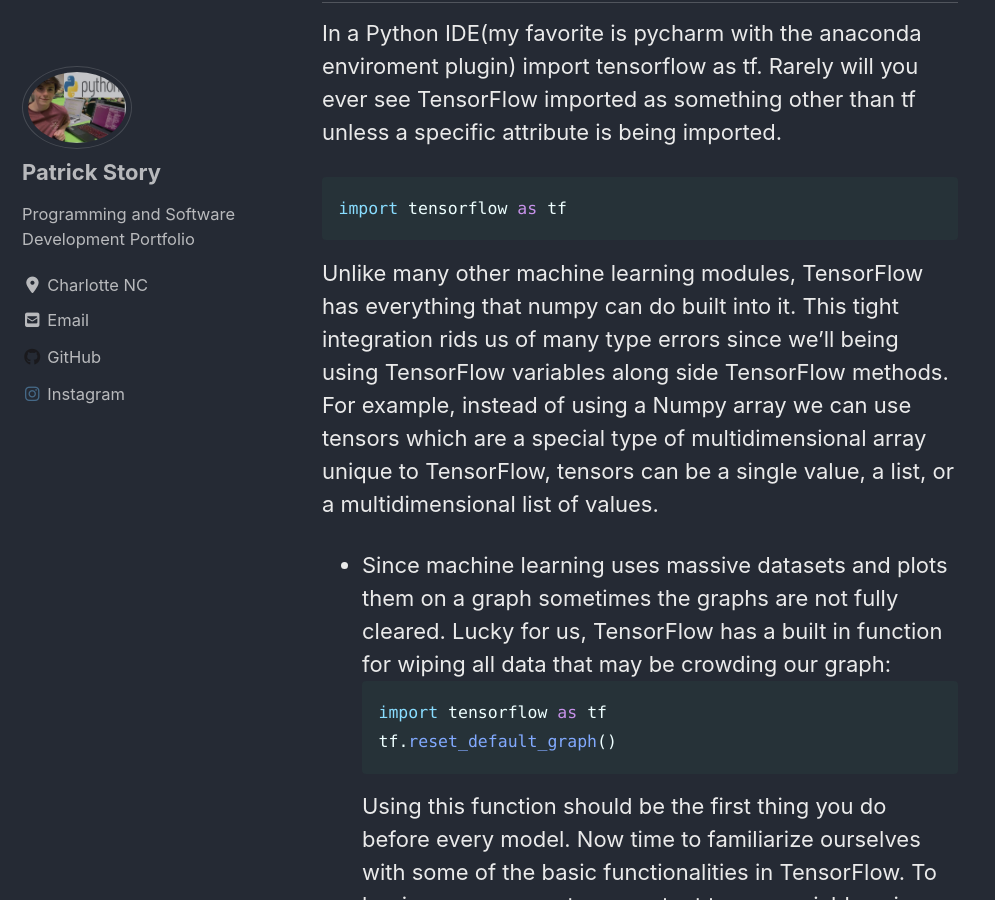
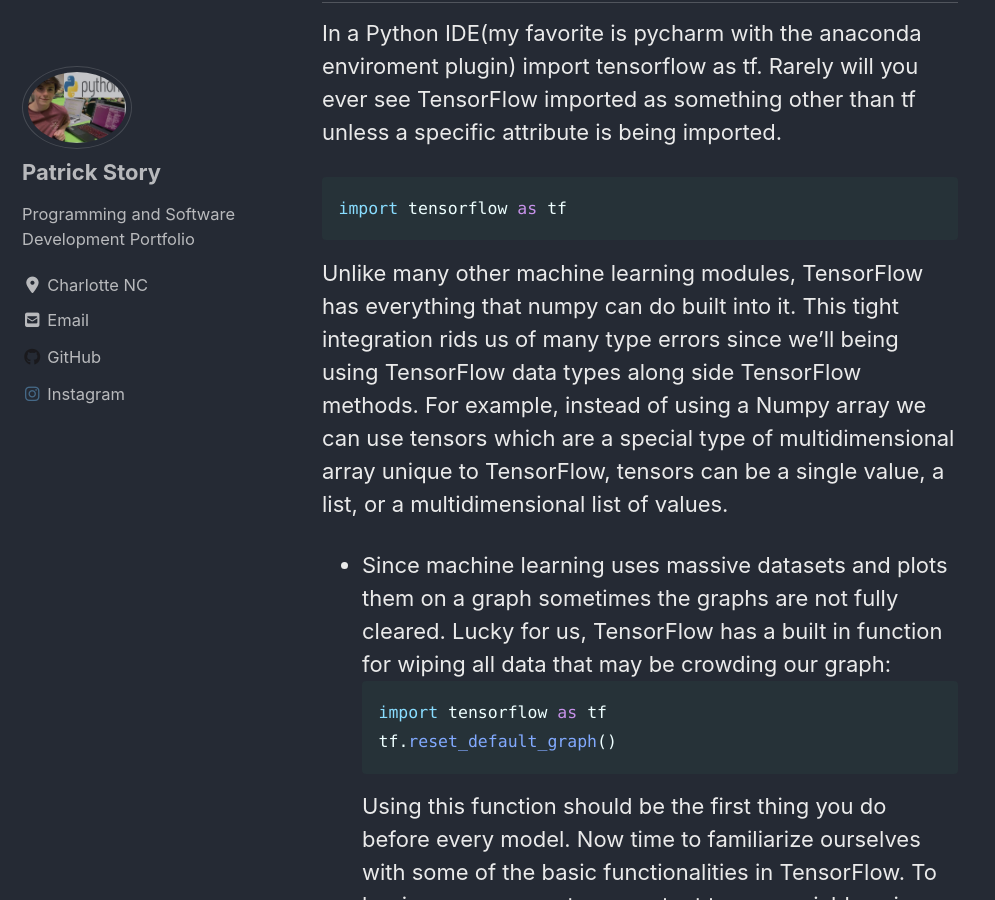
Before and after one commit to Patchyst/Patchyst.github.io, a Jekyll site: the page built from _posts/2019-08-20-tensorflow.md, in a window 1280 px wide and 900 px high, scrolled down 1308 px. Shown: the whole window, without its empty margins (0-995 px from the left). Built offline with Jekyll 4.4.1, drawn with Linux system fonts in a browser that asks for light colours; cached includes are drawn as plain includes; nearby versions of some CDN libraries.

Commit message:
fixing mistake

````diff
--- a/_posts/2019-08-20-tensorflow.md
+++ b/_posts/2019-08-20-tensorflow.md
@@ -14,7 +14,7 @@
 ```python
 import tensorflow as tf
 ```
-Unlike many other machine learning modules, TensorFlow has everything that numpy can do built into it. This tight integration rids us of many type errors since we'll being using TensorFlow variables along side TensorFlow methods. For example, instead of using a Numpy array we can use tensors which are a special type of multidimensional array unique to TensorFlow, tensors can be a single value, a list, or a multidimensional list of values.
+Unlike many other machine learning modules, TensorFlow has everything that numpy can do built into it. This tight integration rids us of many type errors since we'll being using TensorFlow data types along side TensorFlow methods. For example, instead of using a Numpy array we can use tensors which are a special type of multidimensional array unique to TensorFlow, tensors can be a single value, a list, or a multidimensional list of values.
 * Since machine learning uses massive datasets and plots them on a graph sometimes the graphs are not fully cleared. Lucky for us, TensorFlow has a built in function for wiping all data that may be crowding our graph:
 ```python
 import tensorflow as tf
````
